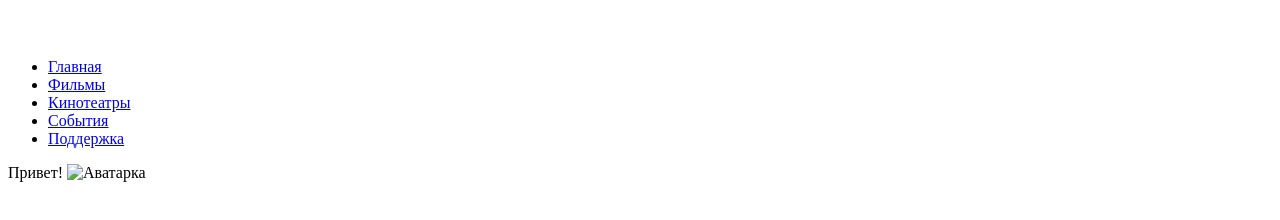
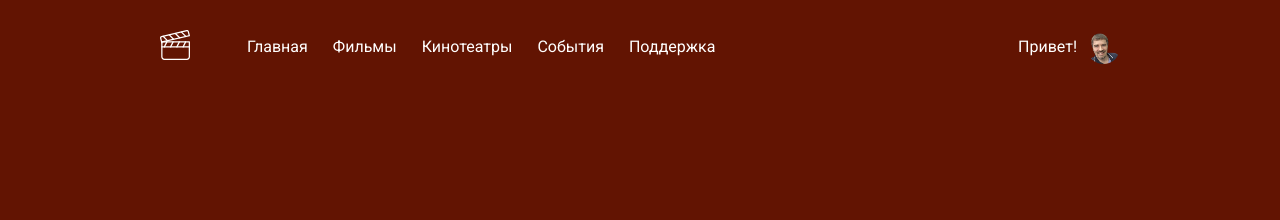
Before and after one commit to Slav4ik888/cinema, a plain HTML site: page index.html in a window 1280 px wide. Drawn offline with Linux system fonts and the light colour scheme; the site is published under a folder, as on GitHub Pages, so addresses that start at the root find nothing.

Commit message:
fix links

```diff
--- a/index.html
+++ b/index.html
@@ -4,13 +4,13 @@
   <meta charset="UTF-8">
   <meta http-equiv="X-UA-Compatible" content="IE=edge">
   <meta name="viewport" content="width=device-width, initial-scale=1.0">
-  <link rel="shortcut icon" href="./images/favicon.png" type="image/x-icon">
+  <link rel="shortcut icon" href="images/favicon.png" type="image/x-icon">
   <title>Online Cinema</title>
   <link rel="preconnect" href="https://fonts.googleapis.com">
   <link rel="preconnect" href="https://fonts.gstatic.com" crossorigin>
   <link href="https://fonts.googleapis.com/css2?family=Roboto:wght@400;700&display=swap" rel="stylesheet">
-  <link rel="stylesheet" href="/css/normalize.css">
-  <link rel="stylesheet" href="/css/style.css">
+  <link rel="stylesheet" href="css/normalize.css">
+  <link rel="stylesheet" href="css/style.css">
 </head>
 <body>
   <header class="header container">
@@ -39,11 +39,11 @@
 
     <div class="user">
       <span class="">Привет!</span>
-      <img src="/images/avatar.png" alt="Аватарка" class="avatar">
+      <img src="images/avatar.png" alt="Аватарка" class="avatar">
     </div>
   </header>
 </body>
 </html>
 <!--
-  git add . && git commit -m "add favicon" && git push origin master
+  git add . && git commit -m "fix links" && git push origin master
  -->
```
